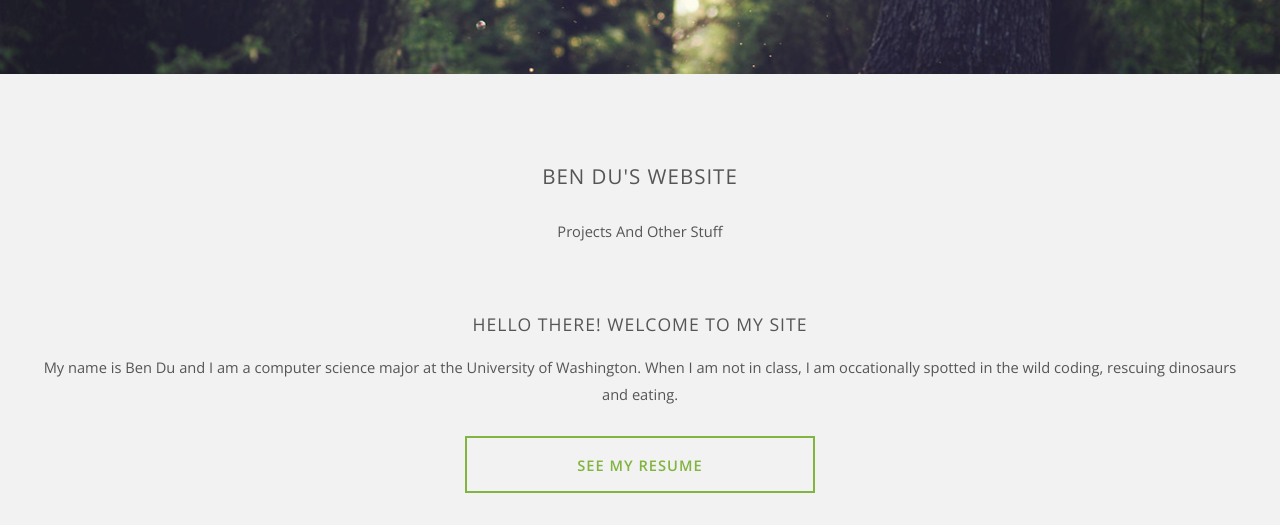
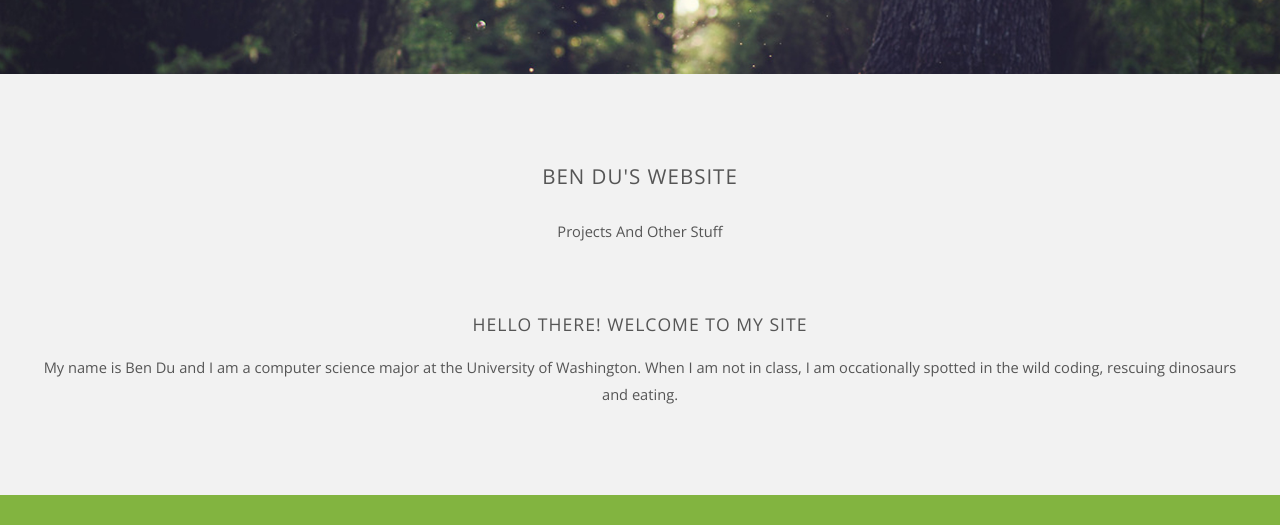
Before and after one commit to bendu/bendu.github.io, a plain HTML site: page index.html in a window 1280 px wide. Shown: the part 275-800 px from the top of the page. Drawn offline with nearby package versions, Linux system fonts and the light colour scheme.

Commit message:
Another commit

```diff
--- a/index.html
+++ b/index.html
@@ -72,7 +72,6 @@
 						<div class="6u">
 							<h3>Hello there! Welcome to my site</h3>
 							<p>My name is Ben Du and I am a computer science major at the University of Washington. When I am not in class, I am occationally spotted in the wild coding, rescuing dinosaurs and eating.</p>
-							<a href="BenDuResume.pdf" class="button">See my resume</a>
 						</div>
 					</div>
 				</section>
```
